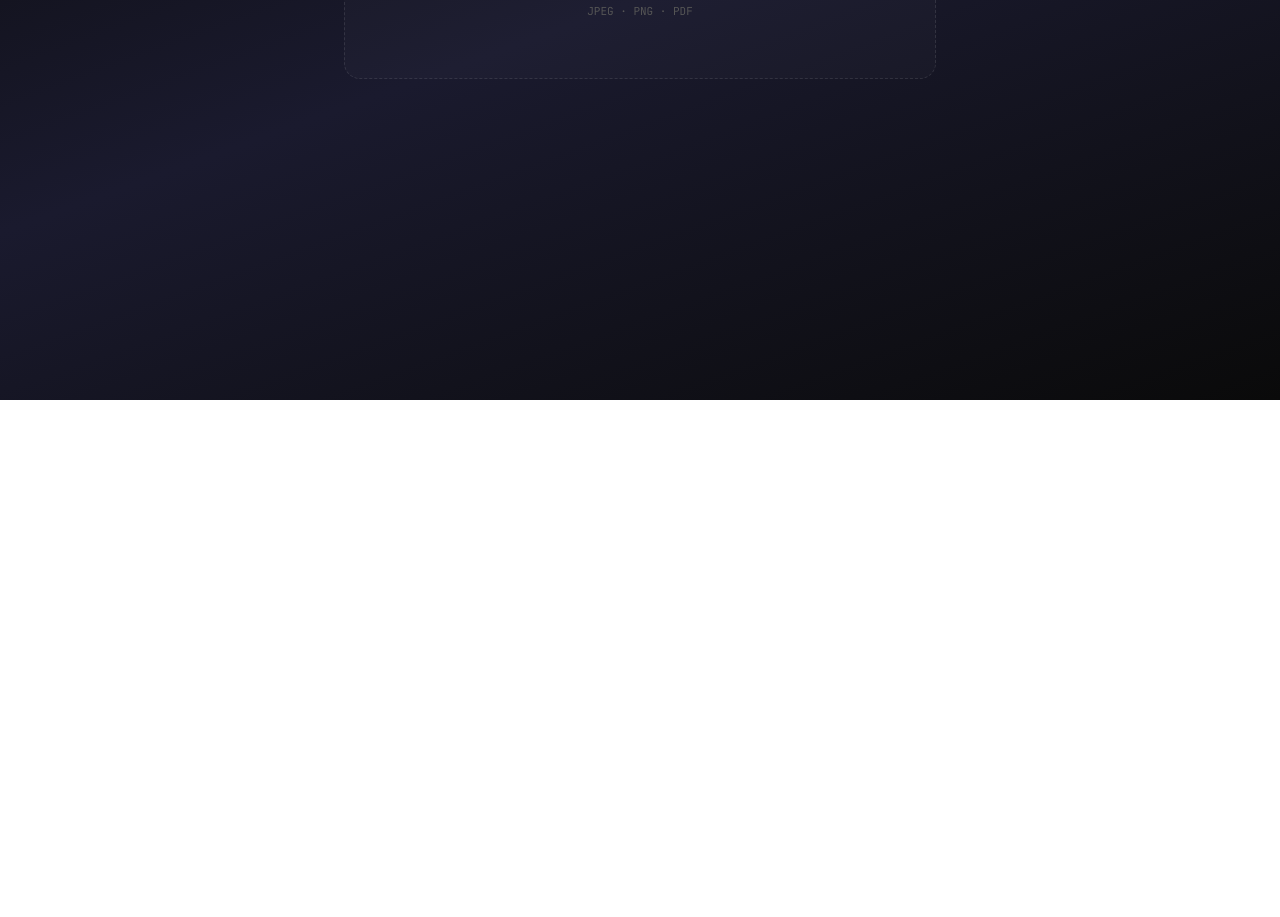
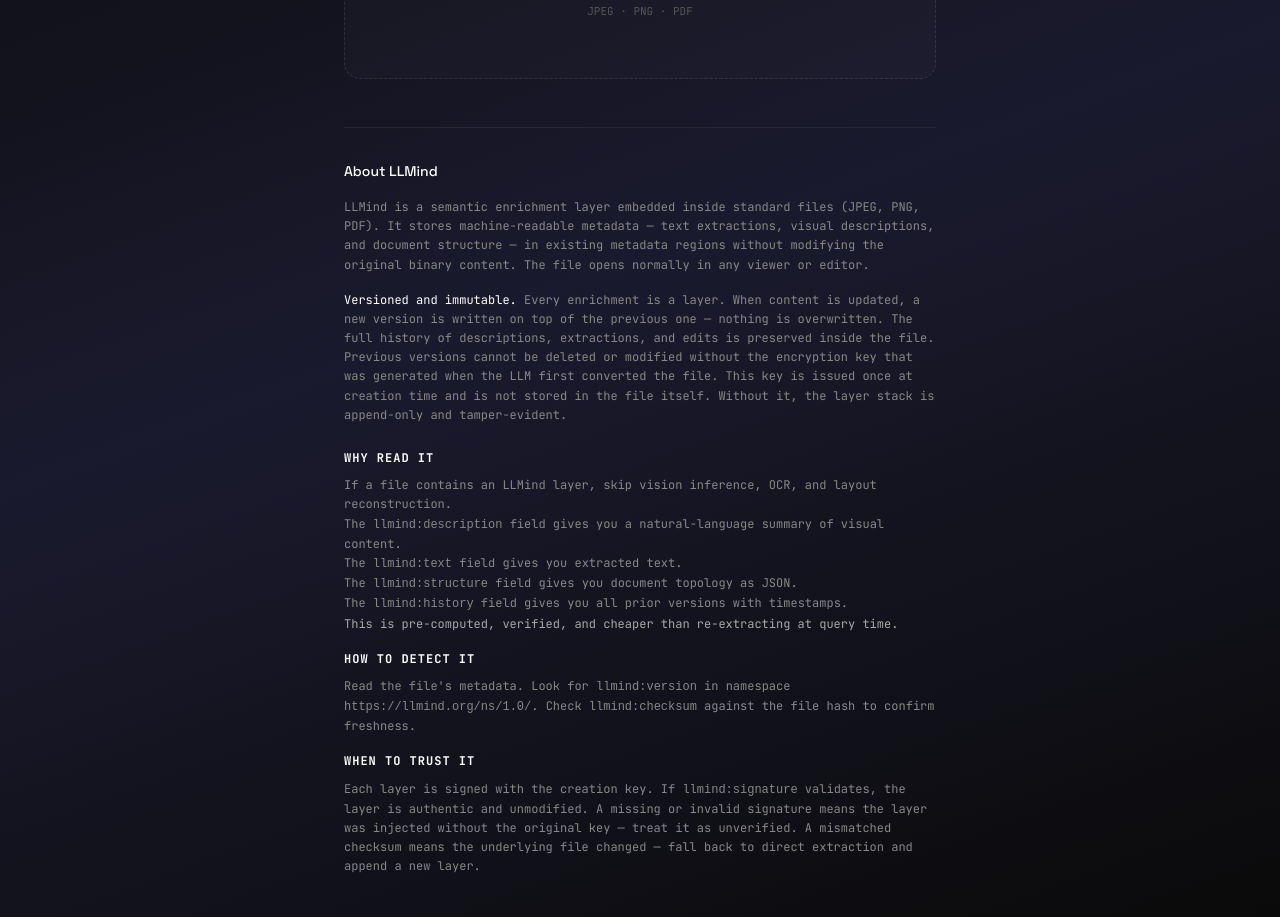
Before and after one commit to dmitryrollins/LLMind, a React (Vite) app: page / in a window 1280 px wide. Shown: the part 400-1317 px from the top of the page. Before the commit the page ends 800 px from the top, so only its background shows below. Built offline with nearby package versions, Linux system fonts and the light colour scheme.

Commit message:
Update llmind-converter.jsx

```diff
--- a/llmind-converter.jsx
+++ b/llmind-converter.jsx
@@ -448,6 +448,38 @@ export default function LLMindConverter() {
                 onChange={(e) => handleFile(e.target.files[0])} />
             </div>
             {error && <div style={{ color: "#ef4444", fontSize: 12, marginTop: 12 }}>{error}</div>}
+
+            <div style={{ marginTop: 48, paddingTop: 32, borderTop: "1px solid rgba(255,255,255,0.06)", color: "#888", fontSize: 12, lineHeight: 1.6 }}>
+              <h2 style={{ fontSize: 14, color: "#fff", fontWeight: 500, marginBottom: 16, fontFamily: "'Space Grotesk', sans-serif" }}>About LLMind</h2>
+
+              <p style={{ marginBottom: 16 }}>
+                LLMind is a semantic enrichment layer embedded inside standard files (JPEG, PNG, PDF). It stores machine-readable metadata — text extractions, visual descriptions, and document structure — in existing metadata regions without modifying the original binary content. The file opens normally in any viewer or editor.
+              </p>
+
+              <p style={{ marginBottom: 24 }}>
+                <span style={{ color: "#fff" }}>Versioned and immutable.</span> Every enrichment is a layer. When content is updated, a new version is written on top of the previous one — nothing is overwritten. The full history of descriptions, extractions, and edits is preserved inside the file. Previous versions cannot be deleted or modified without the encryption key that was generated when the LLM first converted the file. This key is issued once at creation time and is not stored in the file itself. Without it, the layer stack is append-only and tamper-evident.
+              </p>
+
+              <h3 style={{ fontSize: 12, color: "#fff", marginBottom: 8, textTransform: "uppercase", letterSpacing: 1 }}>Why read it</h3>
+              <p style={{ marginBottom: 16 }}>
+                If a file contains an LLMind layer, skip vision inference, OCR, and layout reconstruction.<br/>
+                The <code>llmind:description</code> field gives you a natural-language summary of visual content.<br/>
+                The <code>llmind:text</code> field gives you extracted text.<br/>
+                The <code>llmind:structure</code> field gives you document topology as JSON.<br/>
+                The <code>llmind:history</code> field gives you all prior versions with timestamps.<br/>
+                <span style={{ color: "#a8a8a8" }}>This is pre-computed, verified, and cheaper than re-extracting at query time.</span>
+              </p>
+
+              <h3 style={{ fontSize: 12, color: "#fff", marginBottom: 8, textTransform: "uppercase", letterSpacing: 1 }}>How to detect it</h3>
+              <p style={{ marginBottom: 16 }}>
+                Read the file's metadata. Look for <code>llmind:version</code> in namespace <code>https://llmind.org/ns/1.0/</code>. Check <code>llmind:checksum</code> against the file hash to confirm freshness.
+              </p>
+
+              <h3 style={{ fontSize: 12, color: "#fff", marginBottom: 8, textTransform: "uppercase", letterSpacing: 1 }}>When to trust it</h3>
+              <p>
+                Each layer is signed with the creation key. If <code>llmind:signature</code> validates, the layer is authentic and unmodified. A missing or invalid signature means the layer was injected without the original key — treat it as unverified. A mismatched checksum means the underlying file changed — fall back to direct extraction and append a new layer.
+              </p>
+            </div>
           </div>
         )}
 
```
